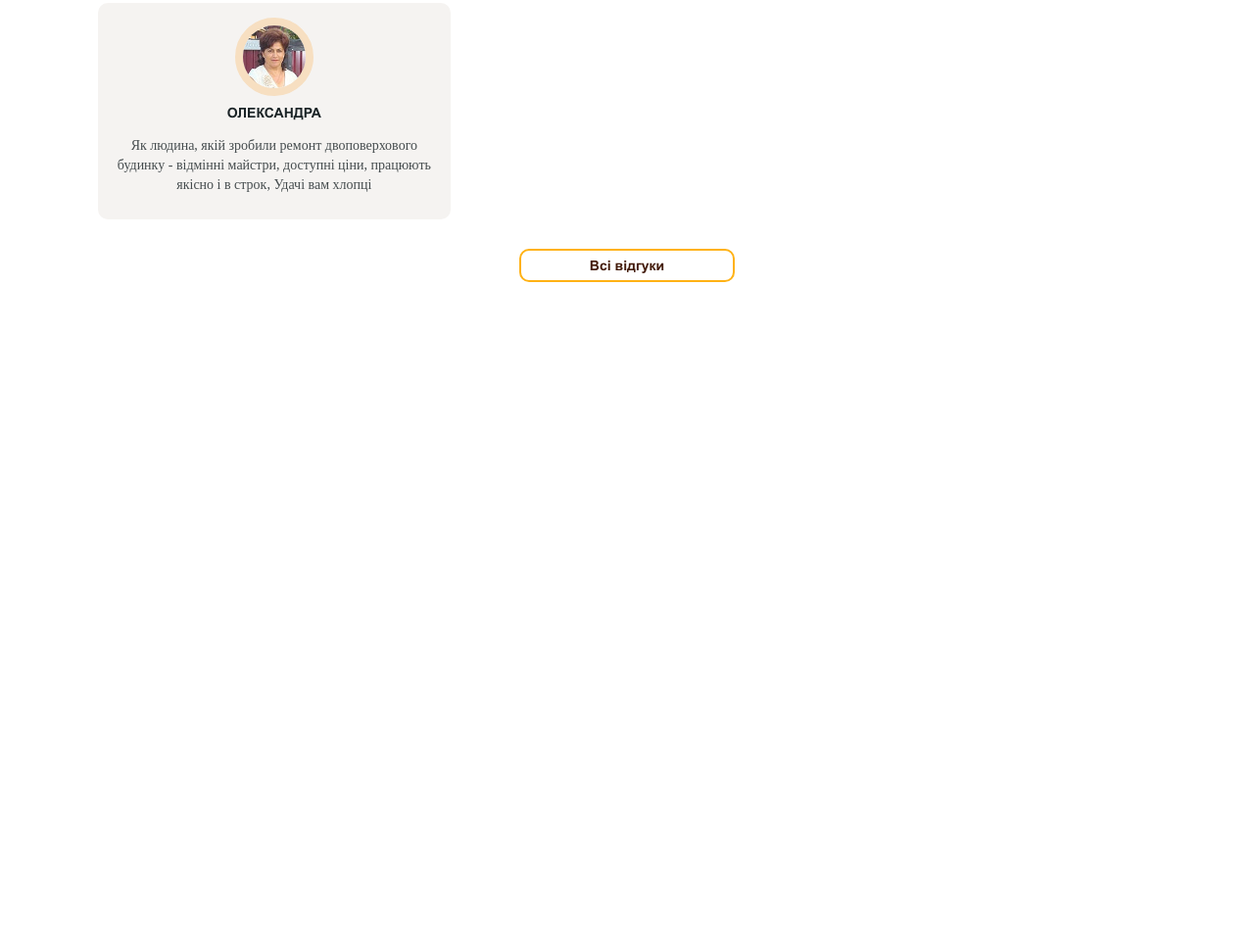
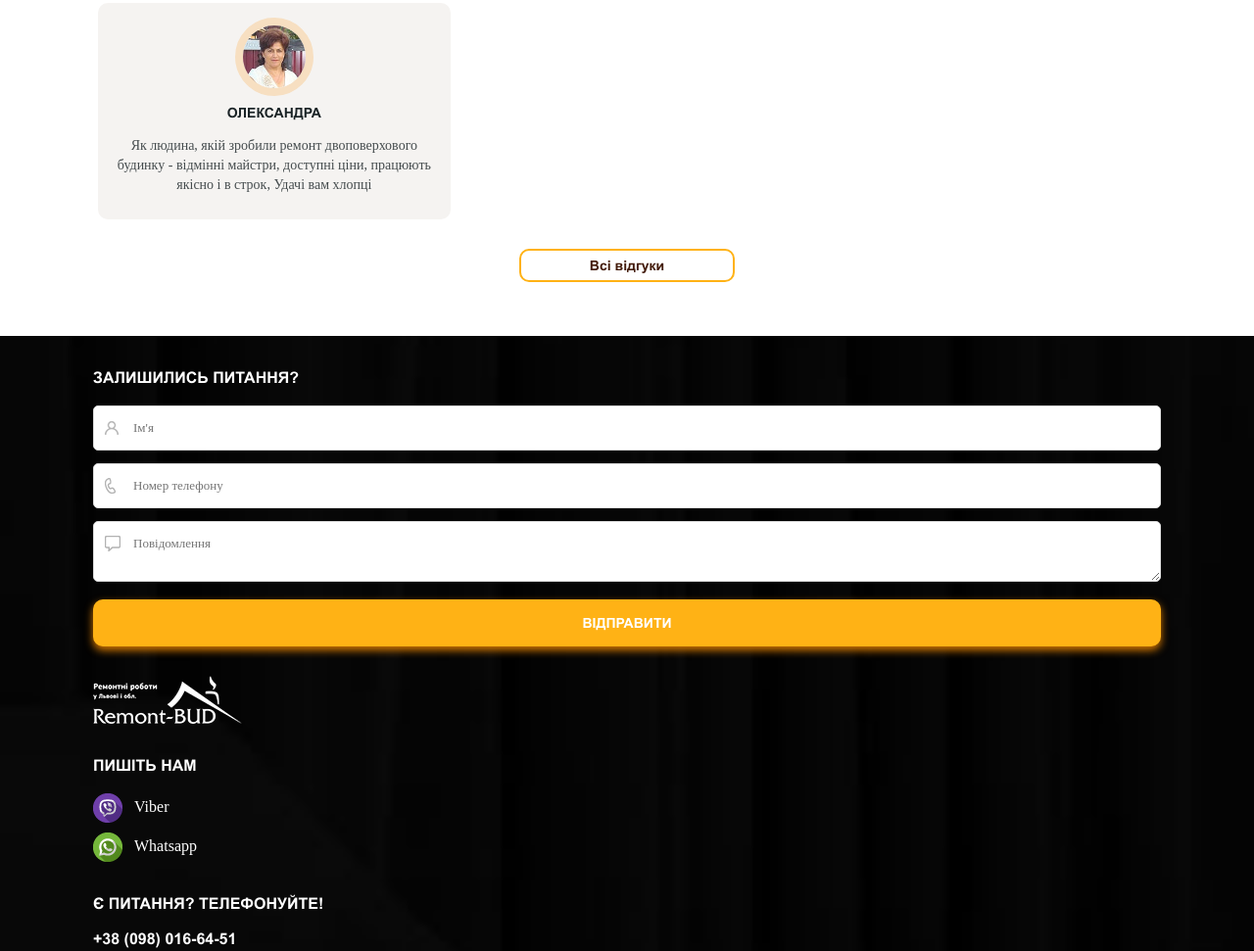
Before and after one commit to byDaylight/TestBUD, a website: page src/index.html in a window 1280 px wide. Shown: the part 4253-5224 px from the top of the page at 98% size. Before the commit the page ends 4596 px from the top, so only its background shows below. Drawn offline with nearby package versions, Linux system fonts and the light colour scheme; files that its build step writes are made by us from their sources; a web font is replaced by a local one.

Commit message:
rework footer. Need to change order. Add arrow. Change margins somewhere

```diff
--- a/src/assets/scss/blocks/btn.scss
+++ b/src/assets/scss/blocks/btn.scss
@@ -63,7 +63,9 @@
         }
     }
 
-    &--collab {
+    &--collab,
+    &--send,
+    &--value{
         font-family: 'Arial Bold';
 
         padding: 1.7rem 0;
@@ -76,7 +78,13 @@
         text-transform: uppercase;
         text-align: center;
         filter: drop-shadow(0 .4rem .4rem #d57801);
-
+    }
+    &--send {
+        margin-top: .5rem;
+        margin-bottom: 3rem;
+    }
+    &--value {
+        margin-bottom: 4.5rem;
     }
     &--rection {
         font-family: 'Arial Bold';
--- /dev/null
+++ b/src/assets/scss/blocks/copyright.scss
@@ -0,0 +1,11 @@
+.copyright {
+    display: flex;
+    flex-direction: column;
+
+    padding-bottom: 2rem;
+    p {
+        font-size: 1.2rem;
+        color: $white;
+        margin-bottom: 1.5rem;
+    }
+}
--- /dev/null
+++ b/src/assets/scss/blocks/footer.scss
@@ -0,0 +1,42 @@
+.footer {
+    background-image: url(/assets/images/footer_bg.jpg);
+    background-size: cover;
+    background-repeat: no-repeat;
+    background-position: center;
+}
+
+.footer__content {
+    padding-top: 3.5rem;
+}
+
+.footer__caption {
+    font-size: 1.6rem;
+    font-family: 'Arial Bold';
+
+    color: $white;
+    padding-bottom: 2rem;
+    text-transform: uppercase;
+}
+
+.footer__logo {
+    margin-bottom: 3.5rem;
+}
+
+.footer__contact {
+    display: flex;
+    flex-direction: column;
+    margin-bottom: 3.5rem;
+}
+
+.footer__phone {
+    font-size: 1.6rem;
+    font-family: 'Arial Bold';
+    color: $white;
+    text-decoration: none;
+
+    margin-bottom: .5rem;
+
+    &:hover {
+        text-decoration: underline;
+    }
+}
--- /dev/null
+++ b/src/assets/scss/blocks/form.scss
@@ -0,0 +1,36 @@
+.form__item {
+    position: relative;
+    margin-bottom: 1.3rem;
+}
+
+.form__input,
+.form__textarea {
+    font-family: 'Arial Regular';
+    font-size: 1.3rem;
+    width: 100%;
+    padding: 1.4rem 1rem 1.4rem 4rem;
+
+    border-radius: .5rem;
+    outline: none;
+    border: .1rem solid #dddddd;
+}
+
+.form__textarea {
+    min-height: 6rem;
+    resize: vertical;
+}
+
+.form__img {
+    position: absolute;
+    left: 0;
+
+    &--input {
+        top: 50%;
+        transform: translatey(-50%);
+        padding-left: 1.2rem;
+    }
+    &--area {
+        top: 0;
+        padding: 1.5rem 0 0 1.2rem;
+    }
+}
--- /dev/null
+++ b/src/assets/scss/blocks/social.scss
@@ -0,0 +1,22 @@
+.social__link {
+    margin-bottom: 1rem;
+    display: flex;
+
+    a {
+        text-decoration: none;
+        font-size: 1.6rem;
+        color: $white;
+    }
+
+    &:hover {
+        text-decoration: underline;
+    }
+
+    &:last-child {
+        margin-bottom: 3.5rem;
+    }
+}
+
+.social__icon {
+    margin-right: 1.2rem;
+}
--- a/src/assets/scss/style.scss
+++ b/src/assets/scss/style.scss
@@ -26,3 +26,7 @@ body {
 @import "blocks/start";
 @import "blocks/reaction";
 @import "blocks/slider";
+@import "blocks/footer";
+@import "blocks/form";
+@import "blocks/social";
+@import "blocks/copyright";
--- a/src/partials/footer.html
+++ b/src/partials/footer.html
@@ -1 +1,57 @@
-<footer></footer>
+<footer class="footer">
+    <div class="container">
+        <div class="footer__content">
+            <h2 class="footer__caption">Залишились питання?</h2>
+
+            <form action="#" class="form">
+
+                <div class="form__item">
+                    <input class="form__input" type="text" placeholder="Ім'я">
+                    <img src="/assets/images/fUser.png" alt="" class="form__img form__img--input">
+                </div>
+
+                <div class="form__item">
+                    <input class="form__input" type="text" placeholder="Номер телефону">
+                    <img src="/assets/images/fPhone.png" alt="" class="form__img form__img--input">
+                </div>
+
+                <div class="form__item">
+                    <textarea class="form__textarea" placeholder="Повідомлення"></textarea>
+                    <img src="/assets/images/fCom.png" alt="" class="form__img form__img--area">
+                </div>
+
+                <a href="#" class="btn btn--send">відправити</a>
+            </form>
+
+            <img src="/assets/images/fLogo.png" alt="" class="footer__logo">
+
+            <h2 class="footer__caption">Пишіть нам</h2>
+
+            <ul class="social">
+                <li class="social__link">
+                    <a href="#"><img class="social__icon" src="/assets/images/viber.png" alt="">Viber</a>
+                </li>
+                <li class="social__link">
+                    <a href="#"><img class="social__icon" src="/assets/images/whats.png" alt="">Whatsapp</a>
+                </li>
+            </ul>
+
+            <h2 class="footer__caption">Є питання? Телефонуйте!</h2>
+
+            <div class="footer__contact">
+                <a href="tel:+380980166451" class="footer__phone">+38 (098) 016-64-51</a>
+                <a href="tel:+380993167313" class="footer__phone">+38 (099) 316-73-13</a>
+            </div>
+
+            <h2 class="footer__caption">Реквізити</h2>
+
+            <a href="#" class="btn btn--value">Розрахувати вартість ремонту</a>
+        </div>
+        <!-- сам низ -->
+        <div class="copyright">
+            <p>2012-2021 © Ремонт-БУД / Всі права застережено</p>
+            <p>Створення сайтів веб студія SUFIX</p>
+
+        </div>
+    </div>
+</footer>
```
Also changed, not shown: dist/assets/css/style.css, dist/assets/css/style.min.css, dist/assets/images/fCom.png (added), dist/assets/images/fLogo.png (added), dist/assets/images/fUser.png (added), dist/assets/images/footer_bg.jpg (added), dist/assets/images/fphone.png (added), dist/assets/js/app.js, dist/index.html, src/assets/images/fCom.png (added), src/assets/images/fLogo.png (renamed from src/assets/images/xlogo_ua.png.pagespeed.png), src/assets/images/fUser.png (added), src/assets/images/footer_bg.jpg (added), src/assets/images/fphone.png (added).
